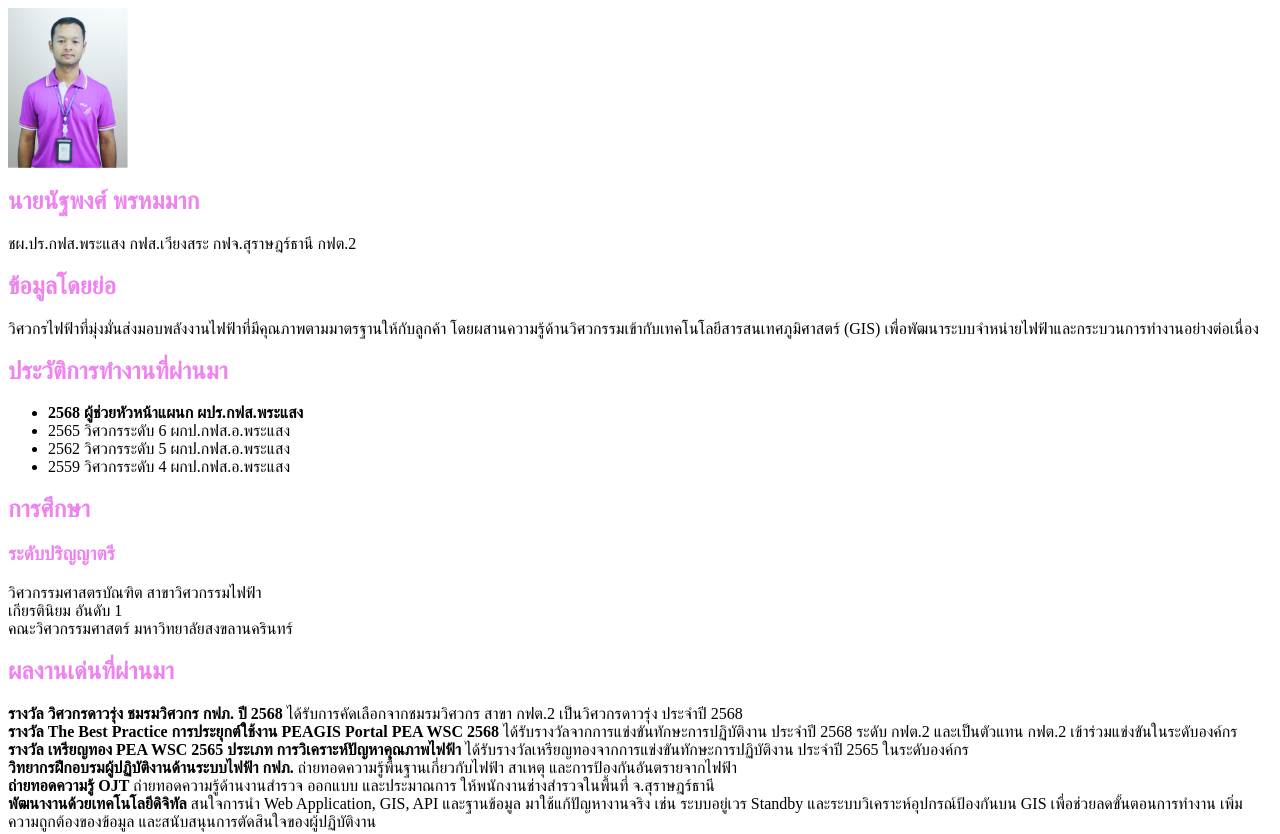
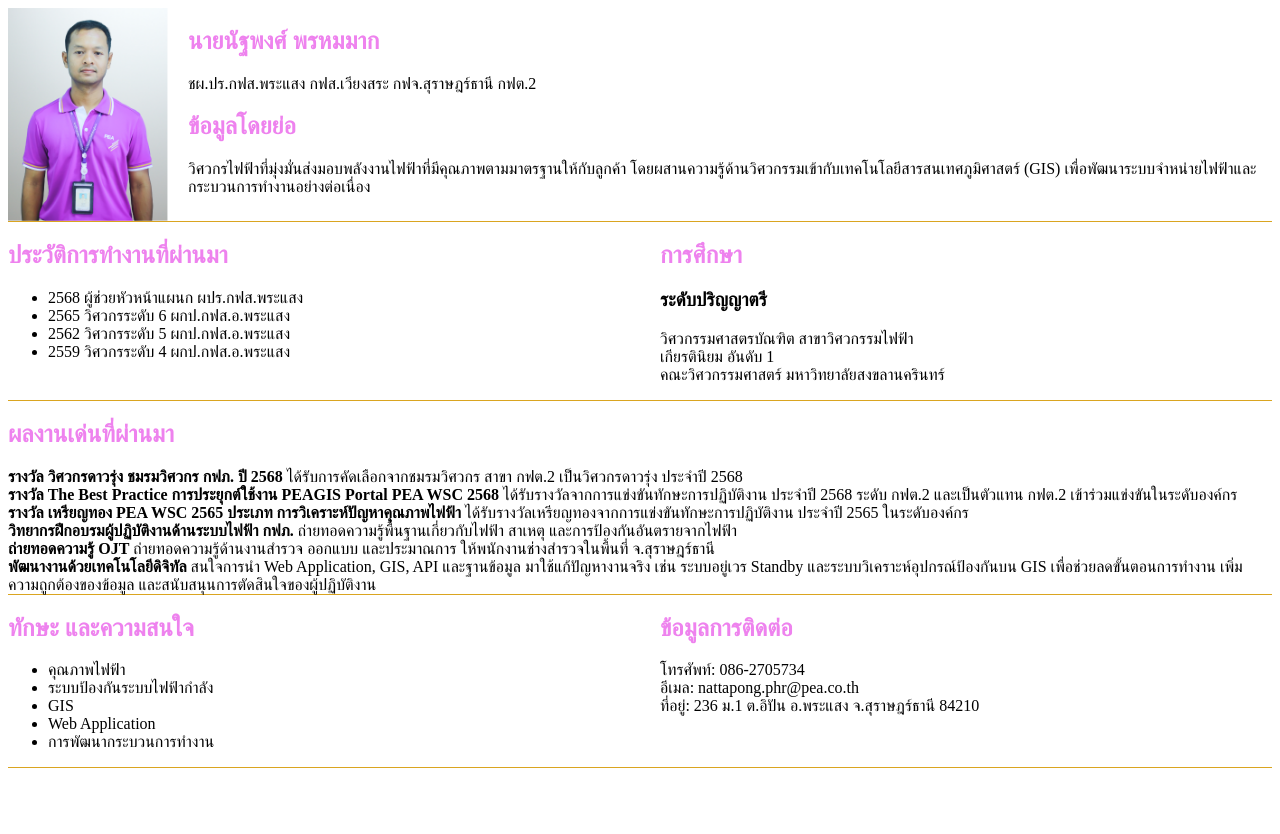
Before and after one commit to nattapongpsng-sketch/About_Me_Nattapong_Prommark, a plain HTML site: page index.html in a window 1280 px wide. Shown: the top 834 px of the page. After the commit the page ends 800 px from the top, so only its background shows below. Drawn offline with Linux system fonts and the light colour scheme.

Commit message:
About Me HTML Layout

```diff
--- a/index.html
+++ b/index.html
@@ -8,11 +8,24 @@
       body {
         background-color:white;
       }
-      h1, h2, h3 {
+      h1, h2 {
         color:violet;
       }
       img {
         display: block;
+      }
+      .profile {
+        display: grid;
+        grid-template-columns: 160px auto;
+        align-items: left;
+        gap: 20px;
+      }
+      .career-skills {
+        display: grid;
+        grid-template-columns: 50% auto;
+        gap: 20px;
+        border-top: 1px solid goldenrod;
+        border-bottom: 1px solid goldenrod;
       }
     </style>
 
@@ -21,9 +34,9 @@
    <main>
 
      <!-- ส่วนที่ 1. -->
-     <section>
+     <section class="profile">
       <div>
-        <img src="Nattapong_Prommark.png" width="120" height="160">
+        <img src="Nattapong_Prommark.png" width="160" height="auto" alt="นายนัฐพงศ์ พรหมมาก">
       </div>
       <div>
         <h1>นายนัฐพงศ์ พรหมมาก</h1>
@@ -38,11 +51,11 @@
      </section>
 
      <!-- ส่วนที่ 2. -->
-     <section>
+     <section class="career-skills">
       <div>
         <h2>ประวัติการทำงานที่ผ่านมา</h2>
         <ul>
-          <li><b>2568 ผู้ช่วยหัวหน้าแผนก ผปร.กฟส.พระแสง</b></li>
+          <li>2568 ผู้ช่วยหัวหน้าแผนก ผปร.กฟส.พระแสง</li>
           <li>2565 วิศวกรระดับ 6 ผกป.กฟส.อ.พระแสง</li>
           <li>2562 วิศวกรระดับ 5 ผกป.กฟส.อ.พระแสง</li>
           <li>2559 วิศวกรระดับ 4 ผกป.กฟส.อ.พระแสง</li>
@@ -98,7 +111,7 @@
      </section>
 
      <!-- ส่วนที่ 4. -->
-     <section>
+     <section class="career-skills">
       <div>
         <h2>ทักษะ และความสนใจ</h2>
         <ul>
```
